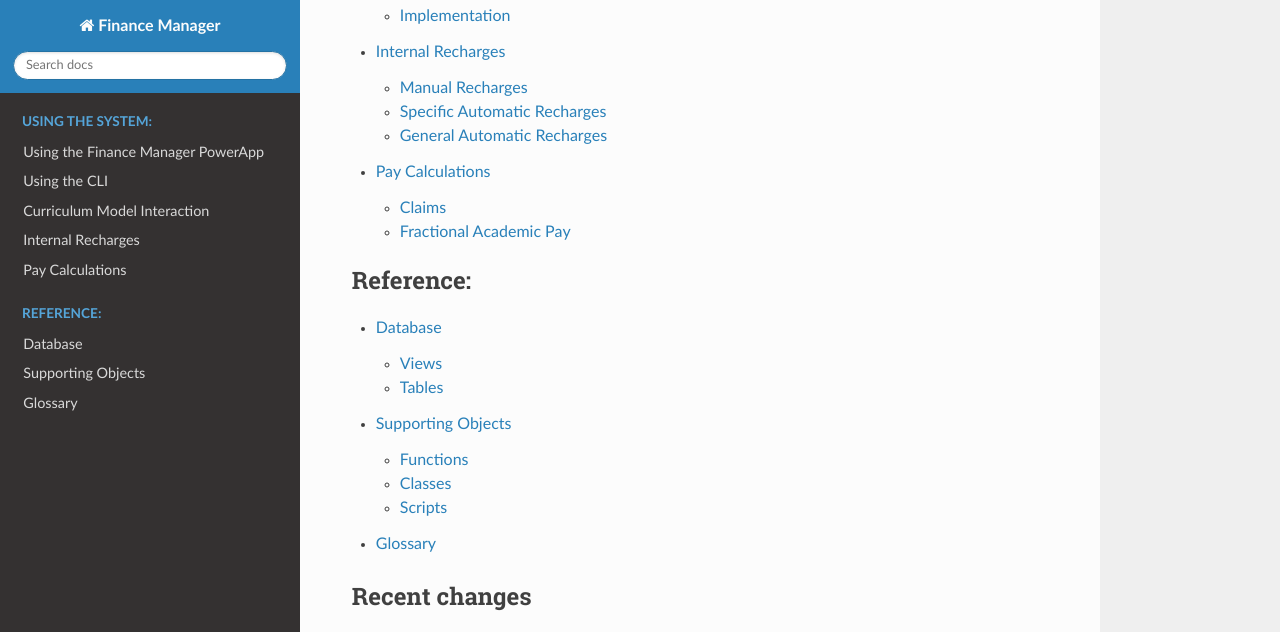
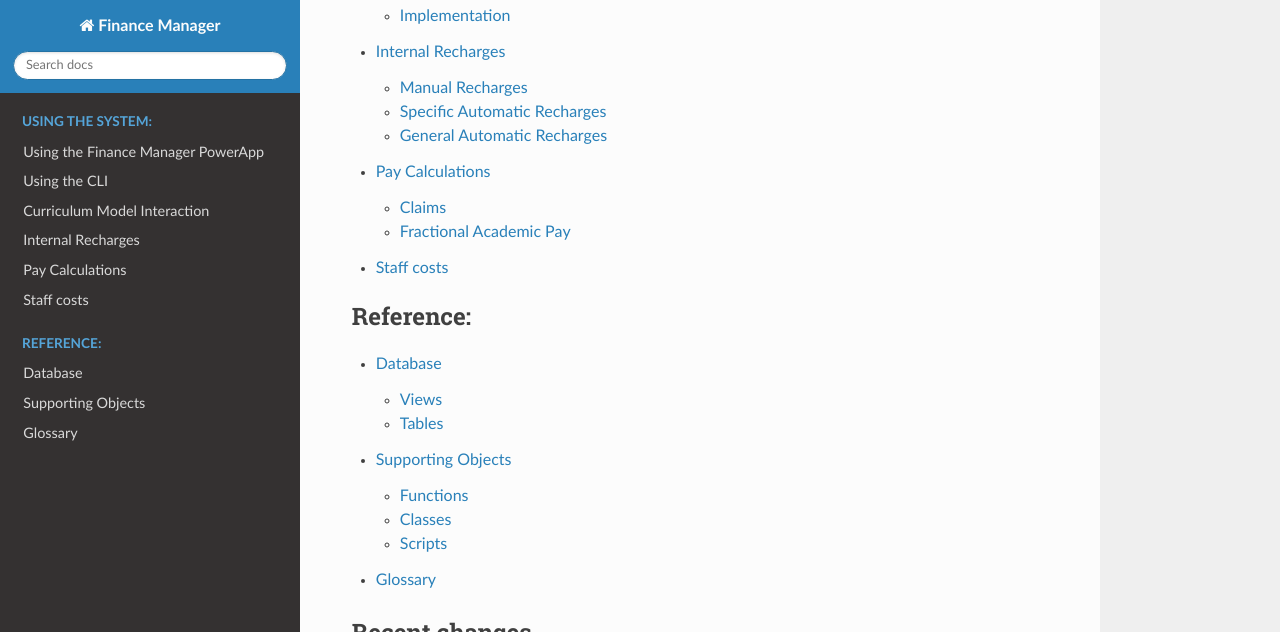
Before and after one commit to jehboyes/finance_manager, a Sphinx documentation site: the page built from docs/source/index.rst, in a window 1280 px wide and 900 px high, scrolled down 1008 px, cut to the strip 0-632 px from the top of the window. Built offline with Sphinx 7.4.7 and the Read the Docs theme 2.0.0, drawn with Linux system fonts in a browser that asks for light colours.

Commit message:
Adding staff costs file

```diff
--- a/docs/source/glossary.rst
+++ b/docs/source/glossary.rst
@@ -3,10 +3,6 @@ Glossary
 
 .. glossary::
     :sorted:
-
-    Staff costs
-
-        sdfzgsh sfhsjfhs jdbfhks, hdkfgrdjksgkdfgdjkg
 
     Age of Contract
 
--- a/docs/source/index.rst
+++ b/docs/source/index.rst
@@ -23,6 +23,7 @@ The system encompasses two distinct applications:
    cm
    internal_recharging
    calculations_pay
+   staff_costs
 
 
 .. toctree::
--- /dev/null
+++ b/docs/source/staff_costs.rst
@@ -0,0 +1,4 @@
+Staff costs
+===========
+
+Staff costs information will be here soon
```
